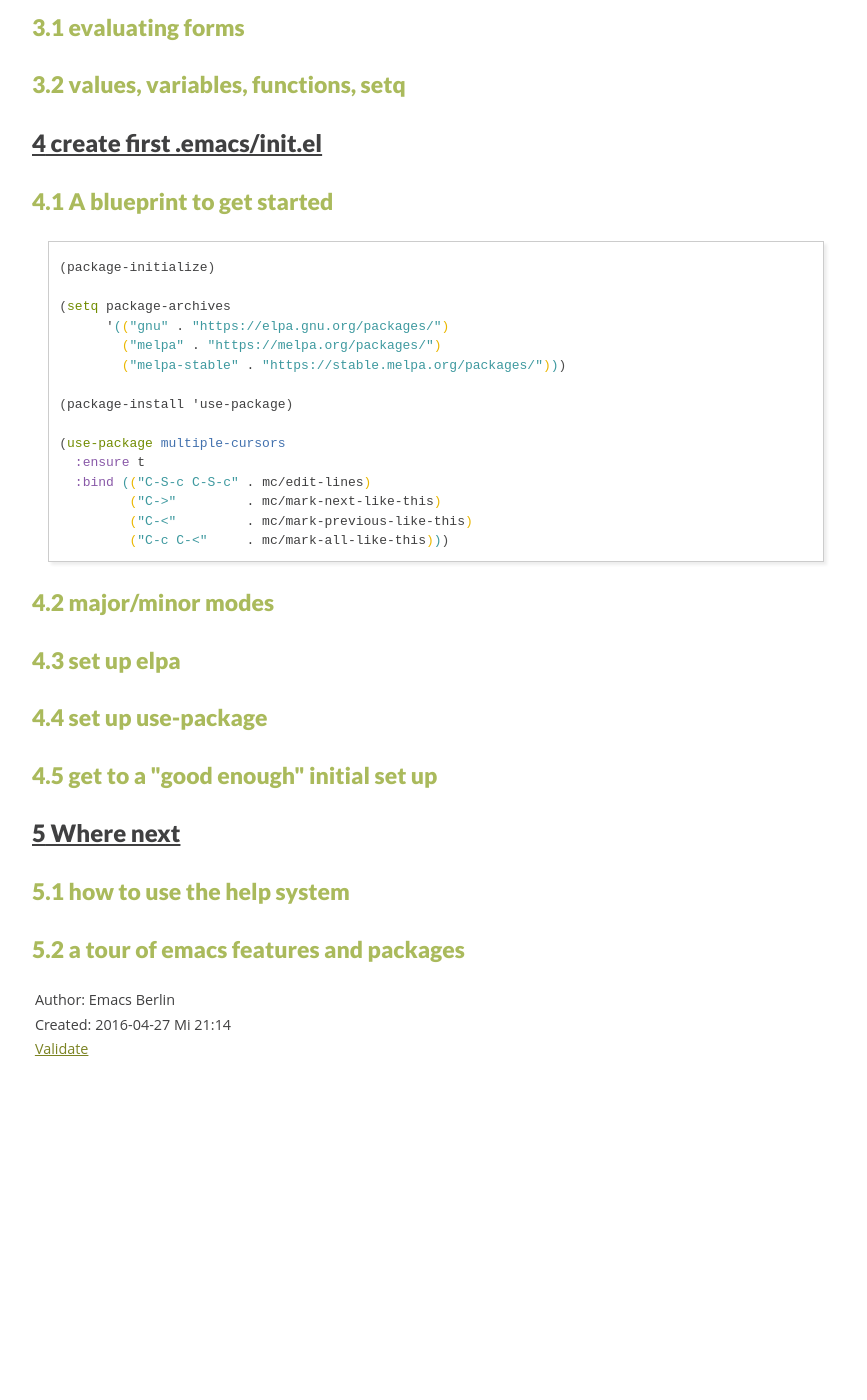
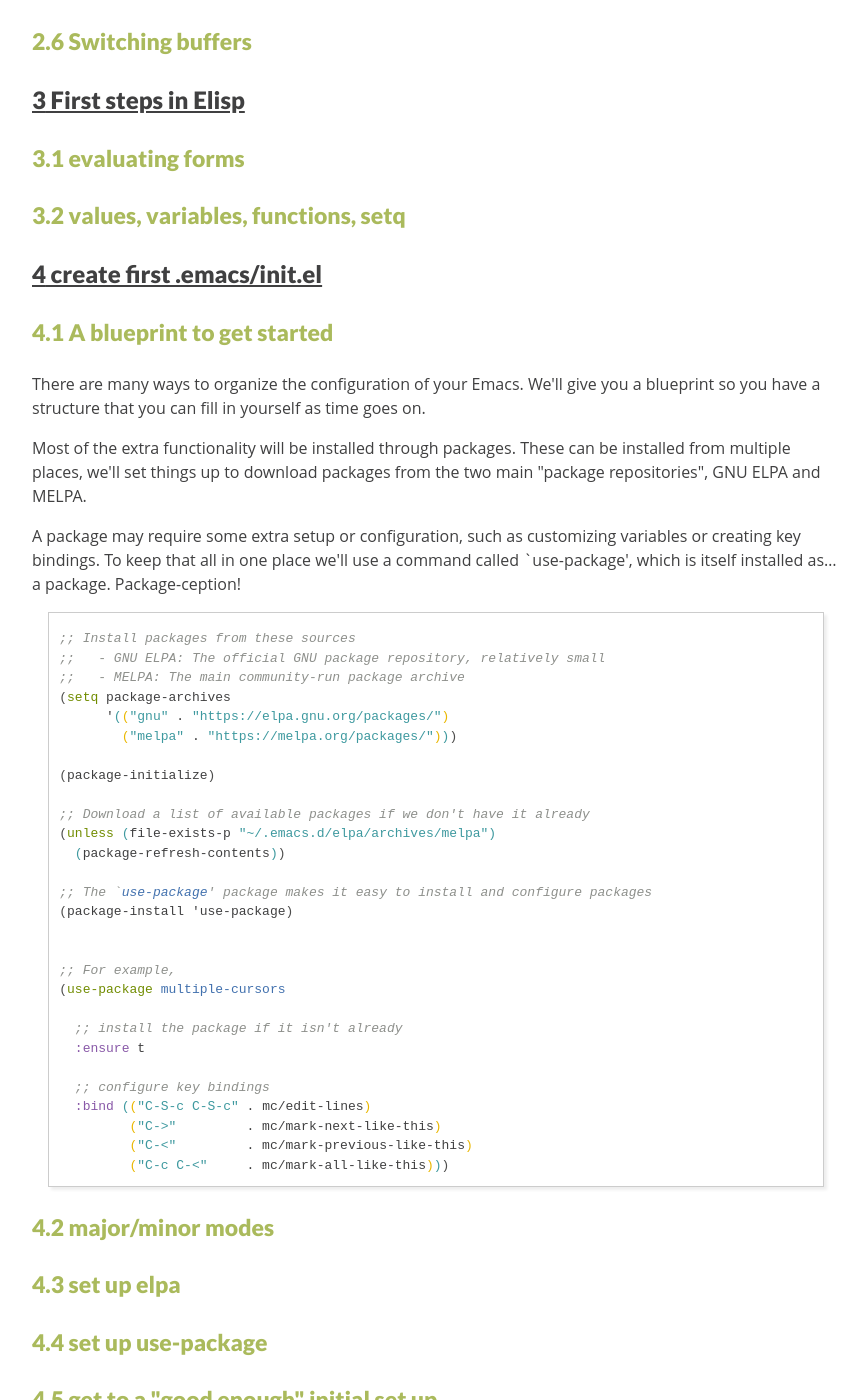
Before and after one commit to emacs-berlin/emacs-berlin.org, a Jekyll site: the page curriculum.html, which Jekyll copies as it is, in a window 1280 px wide and 1400 px high, scrolled down 4656 px. Shown: the whole window, without its empty margins (204-1071 px from the left). Built offline with Jekyll 4.4.1, drawn with Linux system fonts in a browser that asks for light colours; before the commit the page ends 5716 px from its top, so only the background shows below that; some of the changed text lies outside the part shown.

Commit message:
Update curriculum

```diff
--- a/curriculum.html
+++ b/curriculum.html
@@ -3,7 +3,7 @@
 "http://www.w3.org/TR/xhtml1/DTD/xhtml1-strict.dtd">
 <html xmlns="http://www.w3.org/1999/xhtml" lang="en" xml:lang="en">
 <head>
-<!-- 2016-04-27 Mi 21:14 -->
+<!-- 2016-04-27 Mi 21:54 -->
 <meta  http-equiv="Content-Type" content="text/html;charset=utf-8" />
 <meta  name="viewport" content="width=device-width, initial-scale=1" />
 <title>Emacs Berlin Beginners Curriculum</title>
@@ -376,9 +376,33 @@ To exit Emacs, type <code>C-x C-c</code>.
 <p>
 You can quit a partially entered command, type <code>C-g</code>.
 </p>
+
+<p>
+Let me repeat that
+</p>
+
+<table border="2" cellspacing="0" cellpadding="6" rules="groups" frame="hsides">
+
+
+<colgroup>
+<col  class="org-left" />
+
+<col  class="org-left" />
+</colgroup>
+<tbody>
+<tr>
+<td class="org-left"><code>C-x C-c</code></td>
+<td class="org-left">Exit Emacs</td>
+</tr>
+
+<tr>
+<td class="org-left"><code>C-g</code></td>
+<td class="org-left">Quit partially typed command</td>
+</tr>
+</tbody>
+</table>
 </div>
 </div>
-
 
 
 <div id="outline-container-orgheadline8" class="outline-3">
@@ -412,19 +436,51 @@ You can quit a partially entered command, type <code>C-g</code>.
 </div><div id="outline-container-orgheadline15" class="outline-3">
 <h3 id="orgheadline15"><span class="section-number-3">4.1</span> A blueprint to get started</h3>
 <div class="outline-text-3" id="text-4-1">
+<p>
+There are many ways to organize the configuration of your Emacs. We'll give you
+a blueprint so you have a structure that you can fill in yourself as time goes
+on.
+</p>
+
+<p>
+Most of the extra functionality will be installed through packages. These can be
+installed from multiple places, we'll set things up to download packages from
+the two main "package repositories", GNU ELPA and MELPA.
+</p>
+
+<p>
+A package may require some extra setup or configuration, such as customizing
+variables or creating key bindings. To keep that all in one place we'll use a
+command called `use-package', which is itself installed as&#x2026; a package.
+Package-ception!
+</p>
+
 <div class="org-src-container">
 
-<pre class="src src-emacs-lisp"><span style="color: #4d4d4c;">(</span>package-initialize<span style="color: #4d4d4c;">)</span>
-
+<pre class="src src-emacs-lisp"><span style="color: #8e908c; font-style: italic;">;; </span><span style="color: #8e908c; font-style: italic;">Install packages from these sources</span>
+<span style="color: #8e908c; font-style: italic;">;;   </span><span style="color: #8e908c; font-style: italic;">- GNU ELPA: The official GNU package repository, relatively small</span>
+<span style="color: #8e908c; font-style: italic;">;;   </span><span style="color: #8e908c; font-style: italic;">- MELPA: The main community-run package archive</span>
 <span style="color: #4d4d4c;">(</span><span style="color: #718c00;">setq</span> package-archives
       '<span style="color: #3e999f;">(</span><span style="color: #eab700;">(</span><span style="color: #3e999f;">"gnu"</span> . <span style="color: #3e999f;">"https://elpa.gnu.org/packages/"</span><span style="color: #eab700;">)</span>
-        <span style="color: #eab700;">(</span><span style="color: #3e999f;">"melpa"</span> . <span style="color: #3e999f;">"https://melpa.org/packages/"</span><span style="color: #eab700;">)</span>
-        <span style="color: #eab700;">(</span><span style="color: #3e999f;">"melpa-stable"</span> . <span style="color: #3e999f;">"https://stable.melpa.org/packages/"</span><span style="color: #eab700;">)</span><span style="color: #3e999f;">)</span><span style="color: #4d4d4c;">)</span>
+        <span style="color: #eab700;">(</span><span style="color: #3e999f;">"melpa"</span> . <span style="color: #3e999f;">"https://melpa.org/packages/"</span><span style="color: #eab700;">)</span><span style="color: #3e999f;">)</span><span style="color: #4d4d4c;">)</span>
 
+<span style="color: #4d4d4c;">(</span>package-initialize<span style="color: #4d4d4c;">)</span>
+
+<span style="color: #8e908c; font-style: italic;">;; </span><span style="color: #8e908c; font-style: italic;">Download a list of available packages if we don't have it already</span>
+<span style="color: #4d4d4c;">(</span><span style="color: #718c00;">unless</span> <span style="color: #3e999f;">(</span>file-exists-p <span style="color: #3e999f;">"~/.emacs.d/elpa/archives/melpa"</span><span style="color: #3e999f;">)</span>
+  <span style="color: #3e999f;">(</span>package-refresh-contents<span style="color: #3e999f;">)</span><span style="color: #4d4d4c;">)</span>
+
+<span style="color: #8e908c; font-style: italic;">;; </span><span style="color: #8e908c; font-style: italic;">The `</span><span style="color: #4271ae; font-style: italic;">use-package</span><span style="color: #8e908c; font-style: italic;">' package makes it easy to install and configure packages</span>
 <span style="color: #4d4d4c;">(</span>package-install 'use-package<span style="color: #4d4d4c;">)</span>
 
+
+<span style="color: #8e908c; font-style: italic;">;; </span><span style="color: #8e908c; font-style: italic;">For example,</span>
 <span style="color: #4d4d4c;">(</span><span style="color: #718c00;">use-package</span> <span style="color: #4271ae;">multiple-cursors</span>
+
+  <span style="color: #8e908c; font-style: italic;">;; </span><span style="color: #8e908c; font-style: italic;">install the package if it isn't already</span>
   <span style="color: #8959a8;">:ensure</span> t
+
+  <span style="color: #8e908c; font-style: italic;">;; </span><span style="color: #8e908c; font-style: italic;">configure key bindings</span>
   <span style="color: #8959a8;">:bind</span> <span style="color: #3e999f;">(</span><span style="color: #eab700;">(</span><span style="color: #3e999f;">"C-S-c C-S-c"</span> . mc/edit-lines<span style="color: #eab700;">)</span>
          <span style="color: #eab700;">(</span><span style="color: #3e999f;">"C-&gt;"</span>         . mc/mark-next-like-this<span style="color: #eab700;">)</span>
          <span style="color: #eab700;">(</span><span style="color: #3e999f;">"C-&lt;"</span>         . mc/mark-previous-like-this<span style="color: #eab700;">)</span>
@@ -460,7 +516,7 @@ You can quit a partially entered command, type <code>C-g</code>.
 </div>
 <div id="postamble" class="status">
 <p class="author">Author: Emacs Berlin</p>
-<p class="date">Created: 2016-04-27 Mi 21:14</p>
+<p class="date">Created: 2016-04-27 Mi 21:54</p>
 <p class="validation"><a href="http://validator.w3.org/check?uri=referer">Validate</a></p>
 </div>
 </body>
```
Also changed, not shown: curriculum.org (+33 -4 lines).
